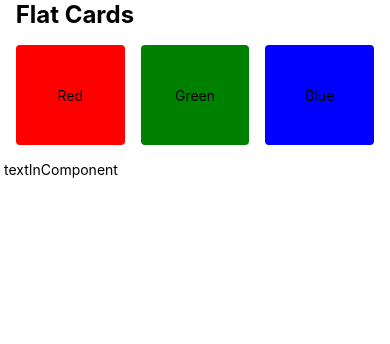
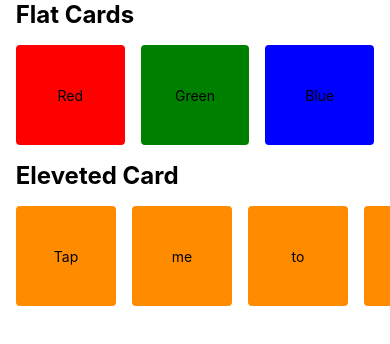
Before and after one commit to alexupk/CardsApp, a React Native app: screen / in a window 390 px wide. Shown: the top 344 px of the page. Built offline with nearby package versions, Linux system fonts and the light colour scheme.

Commit message:
ElevetedCard

```diff
--- a/components/ElevetedCards.tsx
+++ b/components/ElevetedCards.tsx
@@ -1,12 +1,52 @@
 import React, { Component } from 'react'
-import { Text, View } from 'react-native'
+import { Text, StyleSheet, View, ScrollView } from 'react-native'
 
 export default class ElevetedCards extends Component {
   render() {
     return (
       <View>
-        <Text> textInComponent </Text>
+        <Text style={styles.hedingText}> Eleveted Card </Text>
+        <ScrollView horizontal={true} style={styles.container}>
+          <View style={[styles.card, styles.cardEleveted]}>
+            <Text>Tap</Text>
+          </View>
+          <View style={[styles.card, styles.cardEleveted]}>
+            <Text>me</Text>
+          </View>
+          <View style={[styles.card, styles.cardEleveted]}>
+            <Text>to</Text>
+          </View>
+          <View style={[styles.card, styles.cardEleveted]}>
+            <Text>scroll</Text>
+          </View>
+          <View style={[styles.card, styles.cardEleveted]}>
+            <Text>more...</Text>
+          </View>
+        </ScrollView>
       </View>
     )
   }
 }
+
+const styles = StyleSheet.create({
+  hedingText: {
+    fontSize: 24,
+    fontWeight: "bold",
+    paddingHorizontal: 10
+  },
+  container:{
+    padding:8
+  },
+  card:{
+    flex:1,
+    alignItems:"center",
+    justifyContent:"center",
+    width:100,
+    height:100,
+    borderRadius:4,
+    margin:8
+  },
+  cardEleveted:{
+    backgroundColor:"#FF8C00"
+  }
+})
```
